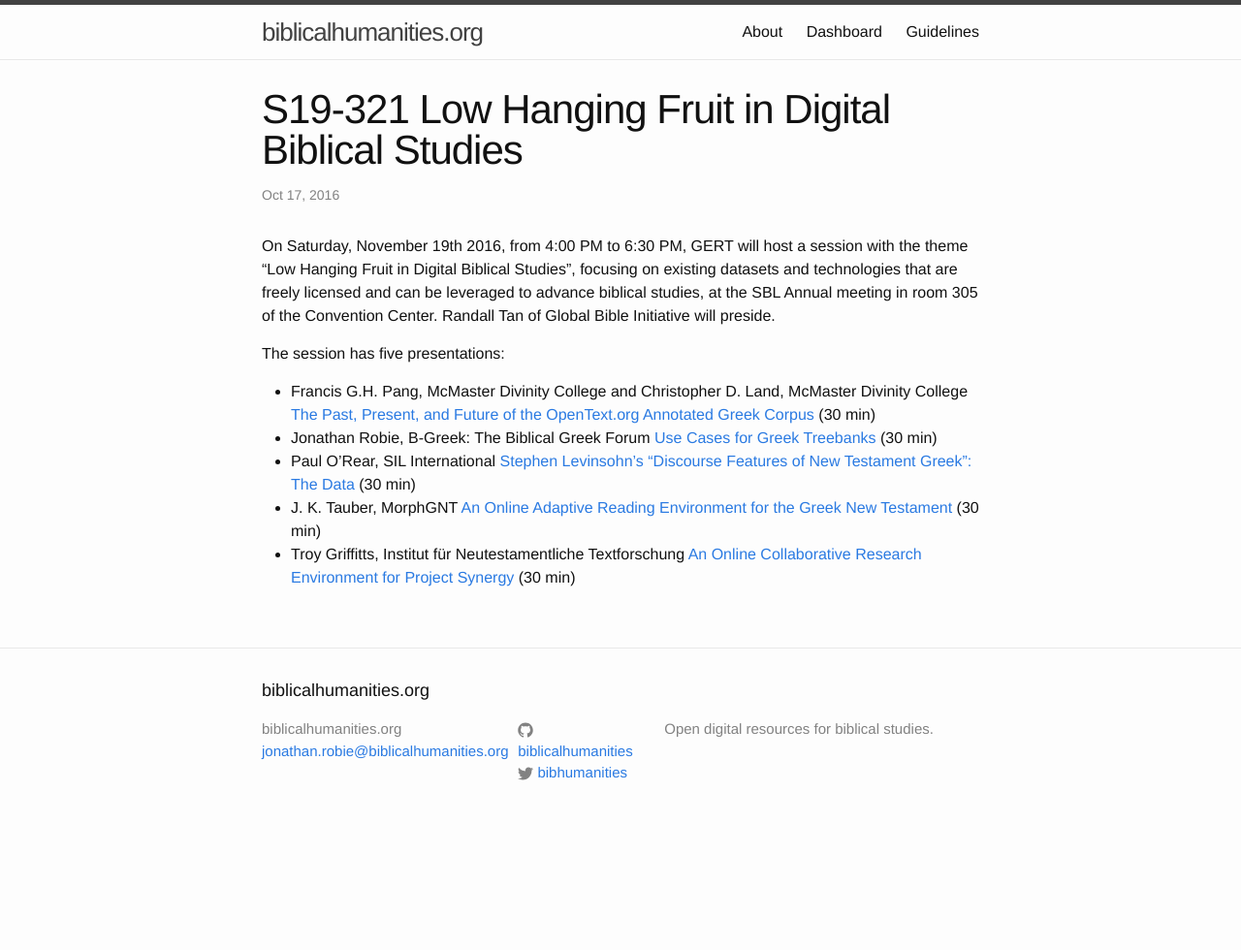
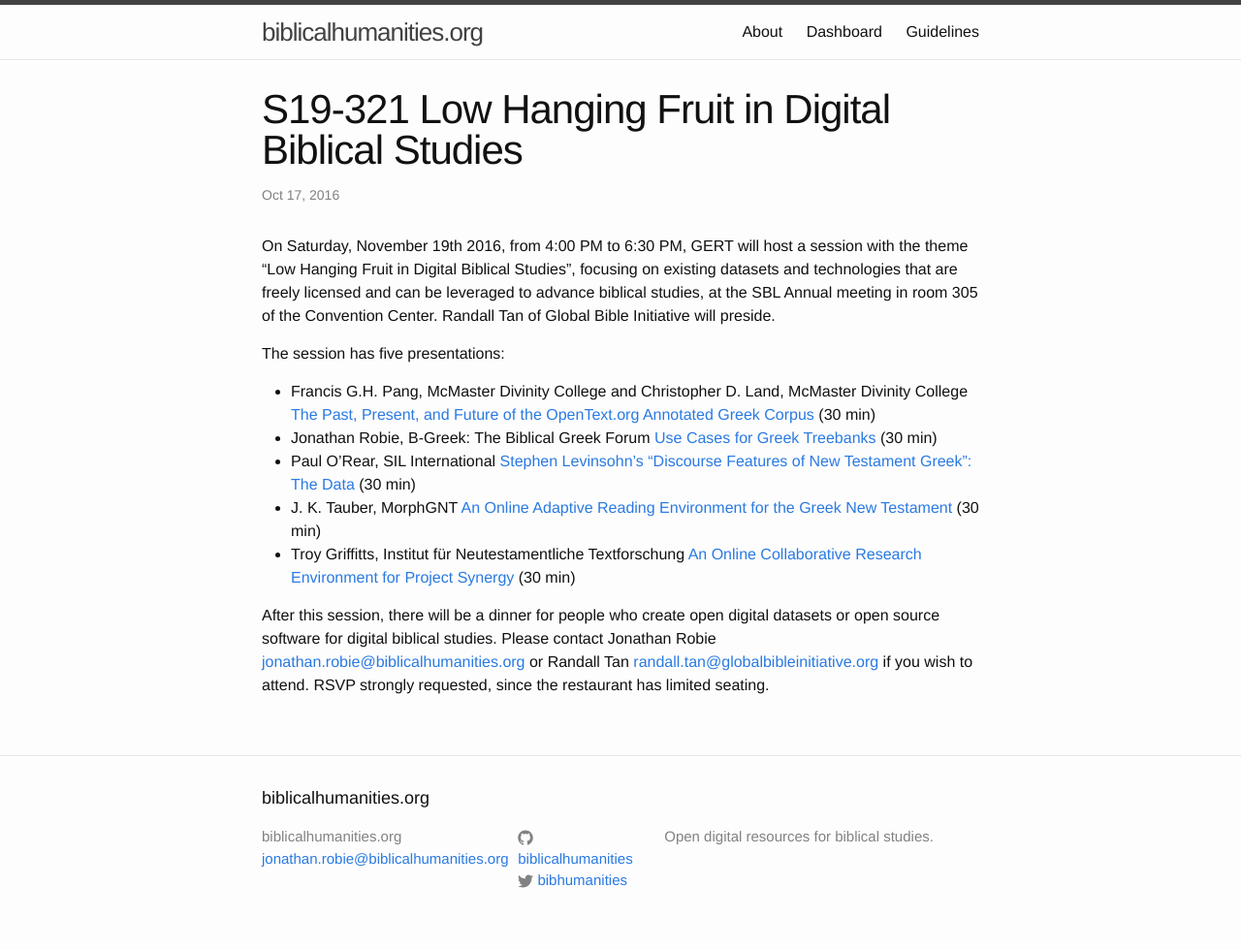
Before and after one commit to biblicalhumanities/biblicalhumanities.github.io, a Jekyll site: the page built from _posts/2016-10-17-low-hanging-fruit.markdown, in a window 1280 px wide. Shown: the whole page at 97% size. Built offline with Jekyll 4.4.1, drawn with Linux system fonts in a browser that asks for light colours; before the commit the page ends 900 px from its top, so only the background shows below that.

Commit message:
Added restaurant info to low hanging fruit.

```diff
--- a/_posts/2016-10-17-low-hanging-fruit.markdown
+++ b/_posts/2016-10-17-low-hanging-fruit.markdown
@@ -19,3 +19,5 @@
   [An Online Adaptive Reading Environment for the Greek New Testament](https://www.sbl-site.org/meetings/abstract.aspx?id=39108) (30 min)
 - Troy Griffitts, Institut für Neutestamentliche Textforschung
   [An Online Collaborative Research Environment for Project Synergy](https://www.sbl-site.org/meetings/abstract.aspx?id=40619) (30 min)
+
+After this session, there will be a dinner for people who create open digital datasets or open source software for digital biblical studies.  Please contact Jonathan Robie <jonathan.robie@biblicalhumanities.org> or Randall Tan <randall.tan@globalbibleinitiative.org> if you wish to attend.  RSVP strongly requested, since the restaurant has limited seating.
```
